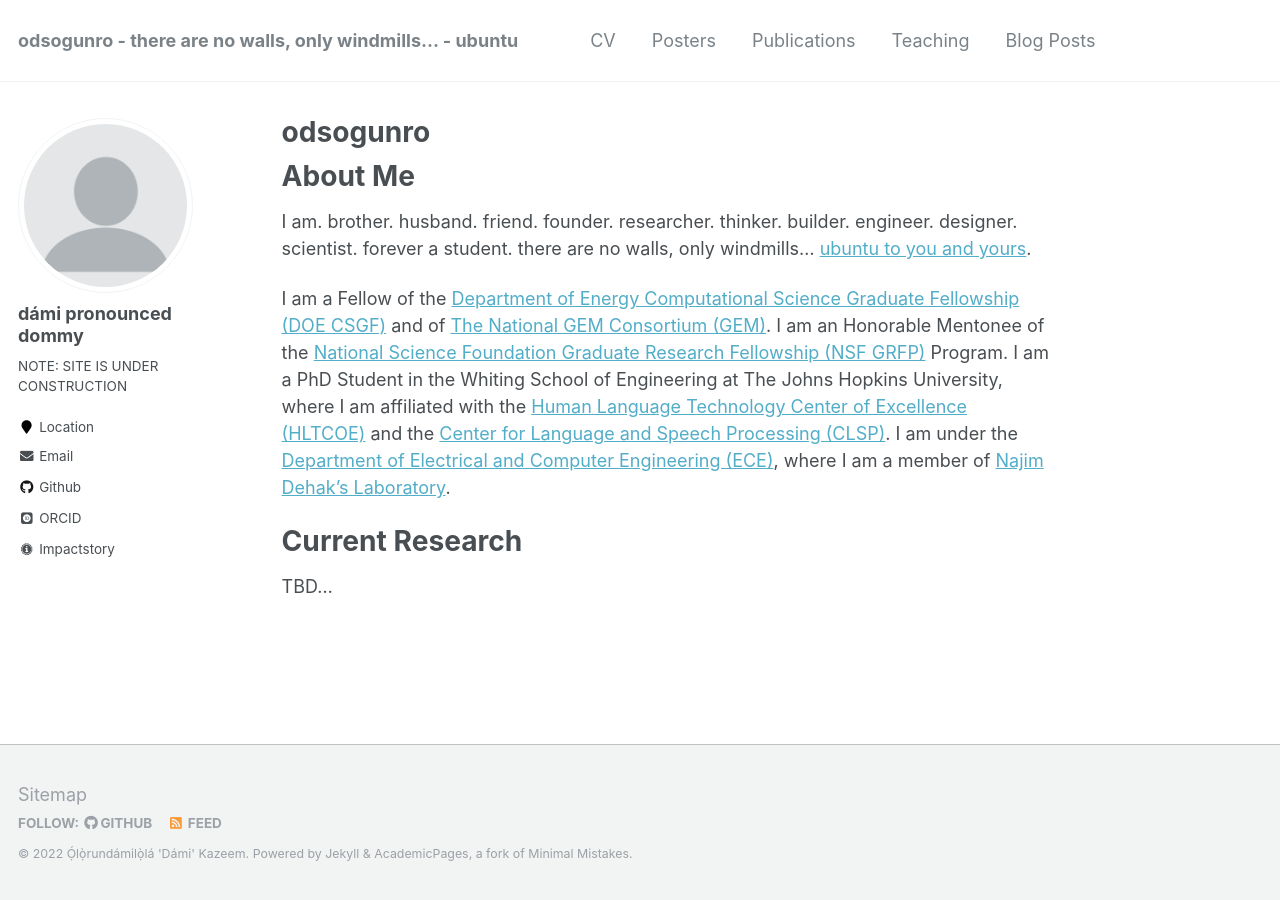
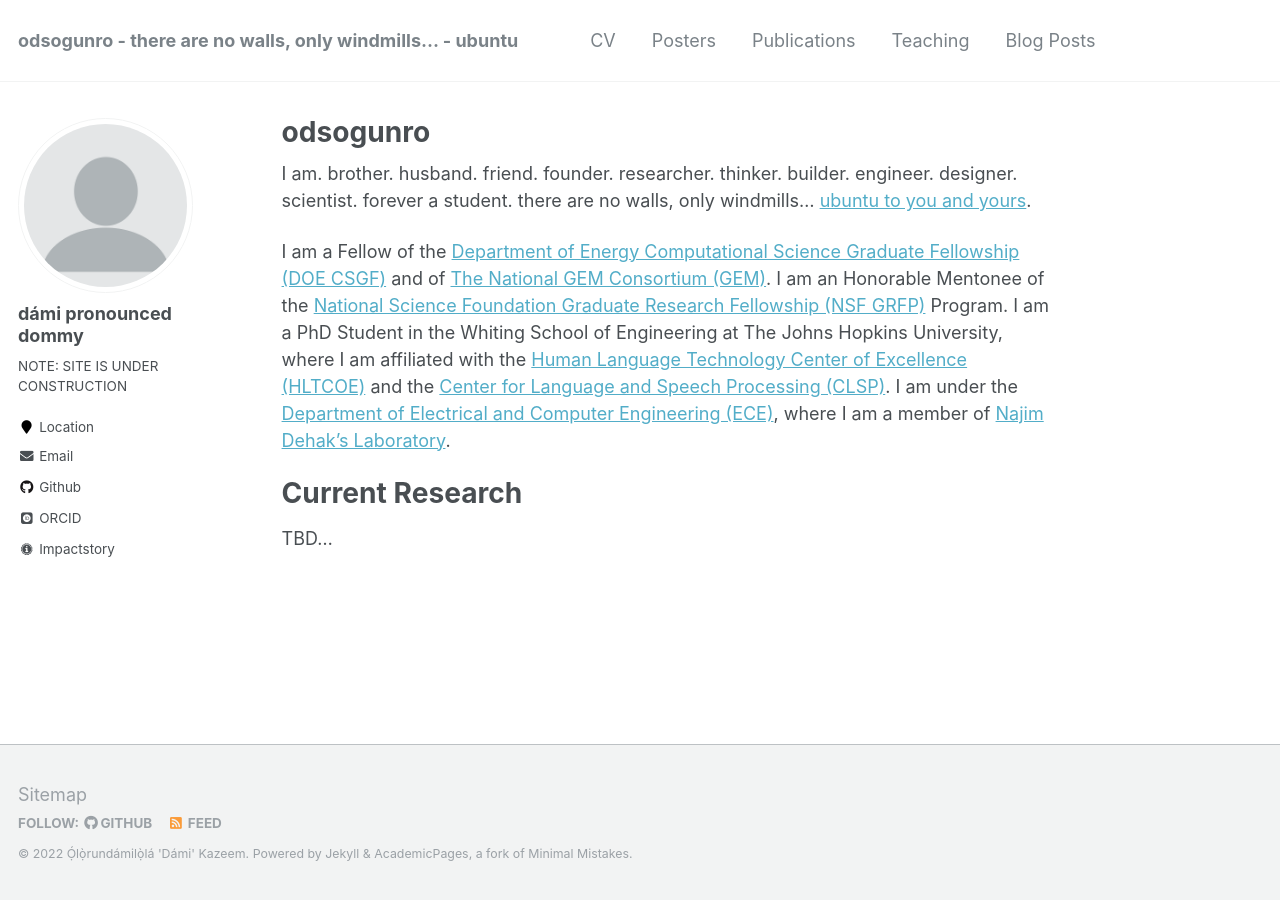
Before and after one commit to odsogunro/odsogunro.github.io, a Jekyll site: the page built from _pages/about.md, in a window 1280 px wide. Built offline with Jekyll 4.4.1, drawn with Linux system fonts in a browser that asks for light colours; some web fonts are replaced.

Commit message:
cleanup more

```diff
--- a/_pages/about.md
+++ b/_pages/about.md
@@ -1,15 +1,17 @@
 ---
 permalink: /
 title: "odsogunro"
-excerpt: "About me"
+excerpt: "about me"
 author_profile: true
 redirect_from:
   - /about/
   - /about.html
 ---
 
+<!--
 About Me
 ======
+-->
 I am. brother. husband. friend. founder. researcher. thinker. builder. engineer. designer. scientist. forever a student. there are no walls, only windmills... [ubuntu to you and yours]( https://en.wikipedia.org/wiki/Ubuntu_philosophy).
 
 
```
